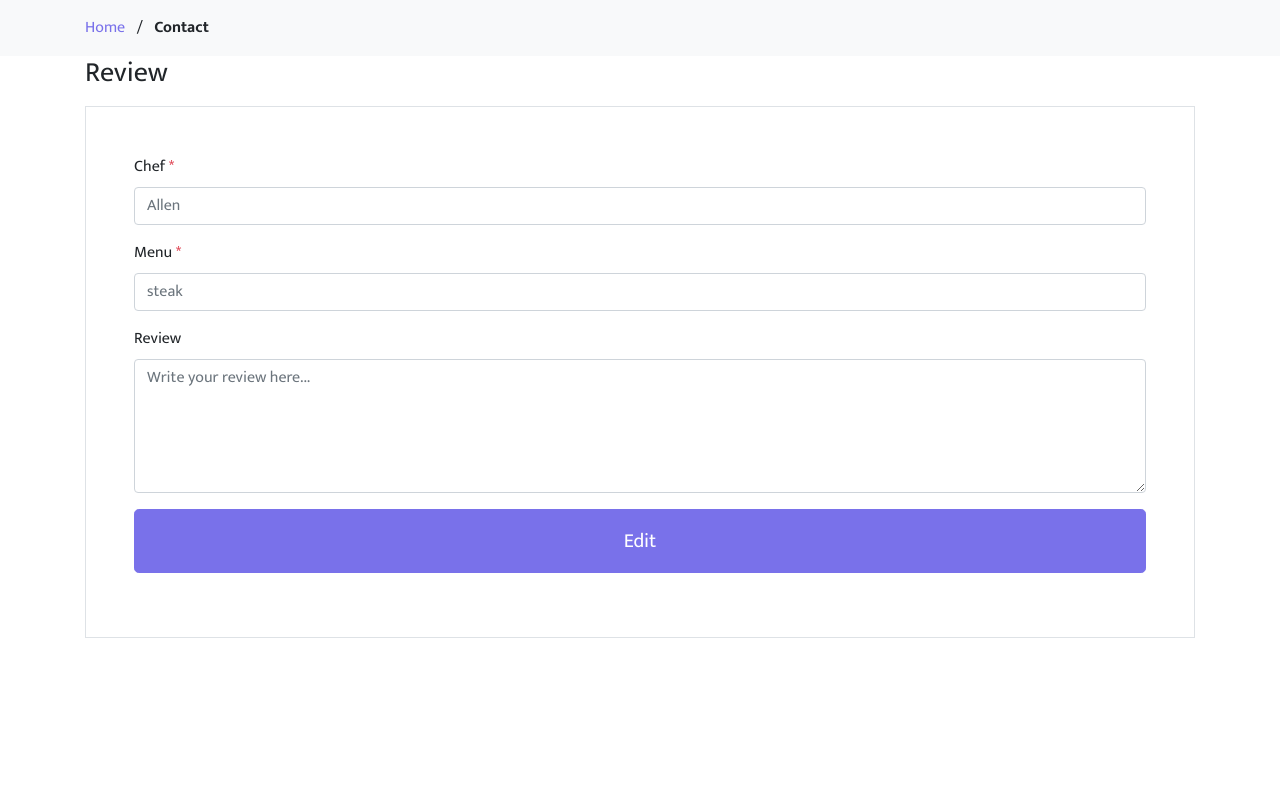
After one commit to SJLEE316/dgu-hotelservice, a Django app: page /pages/reviewedit in a window 1280 px wide. The commit adds this page. Run offline with Django 3.2, Linux system fonts and the light colour scheme; some libraries are stand-ins or nearby versions.

Commit message:
review_edit page

```diff
--- a/pages/templates/pages/review.html
+++ b/pages/templates/pages/review.html
@@ -91,6 +91,7 @@
                             <div class="product__item__text">
                                 <h6><a href="#">Australian Organic Beef</a></h6>
                             </div>
+                            <a href="{% url 'pages:reviewedit' %}" class="btn btn-sm btn-primary">Edit</a>
                         </div>
                     </div>
                     <!-- product -->
@@ -102,6 +103,7 @@
                             <div class="product__item__text">
                                 <h6><a href="#">Tiener Schnitze</a></h6>
                             </div>
+                            <a href="{% url 'pages:reviewedit' %}" class="btn btn-sm btn-primary">Edit</a>
                         </div>
                     </div>
                     <!-- product -->
@@ -113,6 +115,7 @@
                             <div class="product__item__text">
                                 <h6><a href="#">Australian Organic Beef</a></h6>
                             </div>
+                            <a href="{% url 'pages:reviewedit' %}" class="btn btn-sm btn-primary">Edit</a>
                         </div>
                     </div>
                     <!-- product -->
@@ -124,6 +127,7 @@
                             <div class="product__item__text">
                                 <h6><a href="#">Tiener Schnitze</a></h6>
                             </div>
+                            <a href="{% url 'pages:reviewedit' %}" class="btn btn-sm btn-primary">Edit</a>
                         </div>
                     </div>
                 </div>
--- /dev/null
+++ b/pages/templates/pages/review_edit.html
@@ -0,0 +1,94 @@
+{% load static %}
+
+
+<head>
+    <title>Shoppers &mdash; Colorlib e-Commerce Template</title>
+    <meta charset="utf-8">
+    <meta name="viewport" content="width=device-width, initial-scale=1, shrink-to-fit=no">
+
+    <link rel="stylesheet" href="https://fonts.googleapis.com/css?family=Mukta:300,400,700">
+    <link rel="stylesheet" href="fonts/icomoon/style.css">
+
+    <link rel="stylesheet" href="{% static 'css/bootstrap.min.css' %}">
+    <link rel="stylesheet" href="{% static 'css/magnific-popup.css' %}">
+    <link rel="stylesheet" href="{% static 'css/jquery-ui.css' %}">
+    <link rel="stylesheet" href="{% static 'css/owl.carousel.min.css' %}">
+    <link rel="stylesheet" href="{% static 'css/owl.theme.default.min.css' %}">
+
+
+    <link rel="stylesheet" href="{% static 'css/aos.css' %}">
+
+    <link rel="stylesheet" href="{% static 'css/style.css' %}">
+
+  </head>
+  <body>
+
+  <div class="site-wrap">
+
+    <div class="bg-light py-3">
+      <div class="container">
+        <div class="row">
+          <div class="col-md-12 mb-0"><a href="index.html">Home</a> <span class="mx-2 mb-0">/</span> <strong class="text-black">Contact</strong></div>
+        </div>
+      </div>
+    </div>
+
+    <div class="site-section">
+      <div class="container">
+        <div class="row">
+          <div class="col-md-12">
+            <h2 class="h3 mb-3 text-black">Review</h2>
+          </div>
+          <div class="col-md-12">
+
+            <form action="#" method="post">
+
+              <div class="p-3 p-lg-5 border">
+                <div class="form-group row">
+                  <div class="col-md-12">
+                    <label for="c_fchef" class="text-black">Chef <span class="text-danger">*</span></label>
+                    <input type="text" class="form-control" id="c_fchef" name="c_fchef"  placeholder="Allen">
+                  </div>
+                </div>
+                <div class="form-group row">
+                  <div class="col-md-12">
+                    <label for="c_menu" class="text-black">Menu <span class="text-danger">*</span></label>
+                    <input type="text" class="form-control" id="c_menu" name="c_menu" placeholder="steak">
+                  </div>
+                </div>
+                <div class="form-group">
+                    <label for="c_review" class="text-black">Review</label>
+                    <textarea name="c_review" id="c_review" cols="30" rows="5" class="form-control" placeholder="Write your review here..."></textarea>
+                </div>
+
+
+                <!-- <div class="form-group row">
+                  <div class="col-md-12">
+                    <label for="c_message" class="text-black">Message </label>
+                    <textarea name="c_message" id="c_message" cols="30" rows="7" class="form-control"></textarea>
+                  </div>
+                </div> -->
+                <div class="form-group">
+                    <a class="btn btn-primary btn-lg py-3 btn-block" href='{% url "pages:review" %}'>Edit</a>
+                </div>
+              </div>
+            </form>
+          </div>
+          </div>
+        </div>
+      </div>
+    </div>
+  </div>
+
+  <script src="js/jquery-3.3.1.min.js"></script>
+  <script src="js/jquery-ui.js"></script>
+  <script src="js/popper.min.js"></script>
+  <script src="js/bootstrap.min.js"></script>
+  <script src="js/owl.carousel.min.js"></script>
+  <script src="js/jquery.magnific-popup.min.js"></script>
+  <script src="js/aos.js"></script>
+
+  <script src="js/main.js"></script>
+
+  </body>
+</html>
--- a/pages/urls.py
+++ b/pages/urls.py
@@ -7,5 +7,6 @@ urlpatterns=[
      path('order', order, name="order"),
      path('thankyou', thankyou, name="thankyou"),
      path('review', review, name="review"),
+     path('reviewedit', reviewedit, name="reviewedit"),
 
 ]
--- a/pages/views.py
+++ b/pages/views.py
@@ -13,3 +13,7 @@ def thankyou(request):
 
 def review(request):
     return render(request, 'pages/review.html')
+
+
+def reviewedit(request):
+    return render(request, 'pages/review_edit.html')
```
